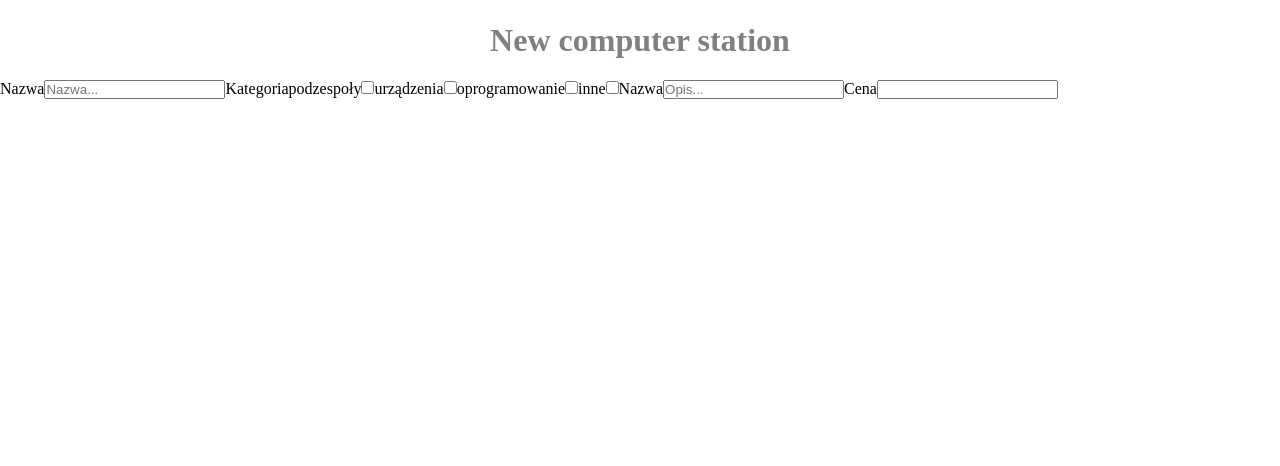
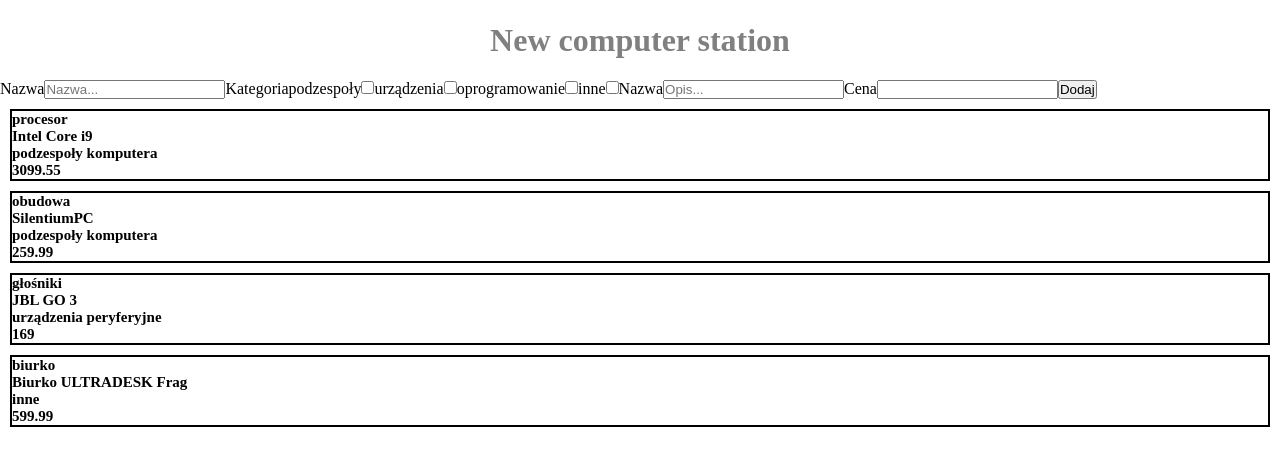
Before and after one commit to PawelDziarmaga/new-computer-station, a React (Create React App) app: page / in a window 1280 px wide. Shown: the top 466 px of the page. Built offline with nearby package versions, Linux system fonts and the light colour scheme.

Commit message:
Connect inputs with state Connect state with the reducer Create table component

```diff
--- a/src/App.tsx
+++ b/src/App.tsx
@@ -5,6 +5,7 @@ import { store } from "./state";
 
 import Header from "./components/Header/Header";
 import Forms from "./components/Forms/Forms";
+import Tabels from "./components/Tabels/Tabels";
 
 import { createGlobalStyle } from "styled-components";
 
@@ -23,6 +24,7 @@ function App() {
 				<div className='App'>
 					<Header />
 					<Forms />
+					<Tabels />
 				</div>
 			</Provider>
 
--- a/src/components/Forms/FormChecBox.tsx
+++ b/src/components/Forms/FormChecBox.tsx
@@ -1,4 +1,19 @@
-function FormChecBox() {
+import { useState } from "react";
+
+type PropsType = {
+	setCategory: (e: string) => void;
+};
+
+function FormChecBox(props: PropsType) {
+	const [hardware, setHardware] = useState<boolean>(false);
+	const [software, setSoftware] = useState<boolean>(false);
+	const [devices, setDevices] = useState<boolean>(false);
+	const [other, setOther] = useState<boolean>(false);
+
+	const handleChange = (e: string) => {
+		props.setCategory(e);
+	};
+
 	return (
 		<label className='kategoria'>
 			Kategoria
@@ -7,25 +22,60 @@ function FormChecBox() {
 				<input
 					type='checkbox'
 					name='podzespoły'
-					value='podzespoły'></input>
+					value='podzespoły'
+					checked={hardware}
+					onChange={(e) => {
+						setHardware(e.target.checked);
+						setSoftware(false);
+						setDevices(false);
+						setOther(false);
+						handleChange(e.target.value);
+					}}></input>
 			</label>
 			<label className='urządzenia'>
 				urządzenia
 				<input
 					type='checkbox'
 					name='urządzenia'
-					value='urządzenia'></input>
+					value='urządzenia'
+					checked={devices}
+					onChange={(e) => {
+						setHardware(false);
+						setSoftware(false);
+						setDevices(e.target.checked);
+						setOther(false);
+						handleChange(e.target.value);
+					}}></input>
 			</label>
 			<label className='oprogramowanie'>
 				oprogramowanie
 				<input
 					type='checkbox'
 					name='oprogramowanie'
-					value='false'></input>
+					value='oprogramowanie'
+					checked={software}
+					onChange={(e) => {
+						setHardware(false);
+						setSoftware(e.target.checked);
+						setDevices(false);
+						setOther(false);
+						handleChange(e.target.value);
+					}}></input>
 			</label>
 			<label className='inne'>
 				inne
-				<input type='checkbox' name='inne' value='inne'></input>
+				<input
+					type='checkbox'
+					name='inne'
+					value='inne'
+					checked={other}
+					onChange={(e) => {
+						setHardware(false);
+						setSoftware(false);
+						setDevices(false);
+						setOther(e.target.checked);
+						handleChange(e.target.value);
+					}}></input>
 			</label>
 		</label>
 	);
--- a/src/components/Forms/FormDescription.tsx
+++ b/src/components/Forms/FormDescription.tsx
@@ -1,16 +1,18 @@
-import { useState } from "react";
+type PropsType = {
+	description: string;
+	setDescription: (e: string) => void;
+};
 
-function FormDescription() {
-	const [description, setDescription] = useState<string>("");
+function FormDescription(props: PropsType) {
 	return (
 		<label className='opis'>
 			Nazwa
 			<input
 				type='text'
 				placeholder='Opis...'
-				value={description}
+				value={props.description}
 				onChange={(event) => {
-					setDescription(event.target.value);
+					props.setDescription(event.target.value);
 				}}></input>
 		</label>
 	);
--- a/src/components/Forms/FormName.tsx
+++ b/src/components/Forms/FormName.tsx
@@ -1,16 +1,18 @@
-import { useState } from "react";
+type PropsType = {
+	name: string;
+	setName: (e: string) => void;
+};
 
-function FormName() {
-	const [name, setName] = useState<string>("");
+function FormName(props: PropsType) {
 	return (
 		<label className='nazwa'>
 			Nazwa
 			<input
 				type='text'
 				placeholder='Nazwa...'
-				value={name}
+				value={props.name}
 				onChange={(event) => {
-					setName(event.target.value);
+					props.setName(event.target.value);
 				}}></input>
 		</label>
 	);
--- a/src/components/Forms/FormPrice.tsx
+++ b/src/components/Forms/FormPrice.tsx
@@ -1,16 +1,18 @@
-import { useState } from "react";
+type PropsType = {
+	price: number | undefined;
+	setPrice: (e: number) => void;
+};
 
-function FormPrice() {
-	const [price, setPrice] = useState<number>();
+function FormPrice(props: PropsType) {
 	return (
 		<label className='cena'>
 			Cena
 			<input
 				type='number'
-				value={price}
+				value={props.price}
 				onChange={(event) => {
 					const value = Number(event.target.value);
-					setPrice(value);
+					props.setPrice(value);
 				}}></input>
 		</label>
 	);
--- a/src/components/Forms/Forms.tsx
+++ b/src/components/Forms/Forms.tsx
@@ -1,16 +1,59 @@
+import { useState } from "react";
+
+import { actionCreators } from "../../state/index";
+import { useDispatch } from "react-redux";
+import { bindActionCreators } from "redux";
+
 import FormName from "./FormName";
 import FormDescription from "./FormDescription";
 import FormChecBox from "./FormChecBox";
 import FormPrice from "./FormPrice";
 
 function Forms() {
+	const dispatch = useDispatch();
+	const { addElement } = bindActionCreators(actionCreators, dispatch);
+
+	const [description, setDescription] = useState<string>("");
+	const [name, setName] = useState<string>("");
+	const [price, setPrice] = useState<number>();
+	const [category, setCategory] = useState<string>();
+
+	const addHendler = () => {
+		if (!description || !name || !price || !category) {
+			return;
+		}
+		setDescription("");
+		setName("");
+		setPrice(0);
+		setCategory("");
+
+		const newElement = {
+			id: 4,
+			name,
+			description,
+			category,
+			price,
+		};
+		addElement(newElement);
+	};
+
 	return (
 		<div>
 			<form>
-				<FormName />
-				<FormChecBox />
-				<FormDescription />
-				<FormPrice />
+				<FormName name={name} setName={setName} />
+				<FormChecBox setCategory={setCategory} />
+				<FormDescription
+					description={description}
+					setDescription={setDescription}
+				/>
+				<FormPrice price={price} setPrice={setPrice} />
+				<button
+					onClick={(e) => {
+						e.preventDefault();
+						addHendler();
+					}}>
+					Dodaj
+				</button>
 			</form>
 		</div>
 	);
--- /dev/null
+++ b/src/components/Tabels/Tabels.tsx
@@ -0,0 +1,58 @@
+import React, { useState, useEffect } from "react";
+
+import { State } from "../../state/index";
+import { useSelector } from "react-redux";
+
+import styled from "styled-components";
+const Div = styled.div`
+	border: 2px solid black;
+	margin: 10px;
+	font-size: 10px;
+`;
+
+type stateType = {
+	id: number;
+	name: string;
+	description: string;
+	category: string | undefined;
+	price: number | undefined;
+}[];
+
+function Tabels() {
+	const state: stateType = useSelector(
+		(state: State) => state.summaryReducer
+	);
+	const [elements, setElements] = useState<JSX.Element | JSX.Element[]>(
+		state.map((x) => {
+			return (
+				<Div key={x.id}>
+					<h2>{x.name}</h2>
+					<h2>{x.description}</h2>
+					<h2>{x.category}</h2>
+					<h2>{x.price}</h2>
+				</Div>
+			);
+		})
+	);
+	useEffect(() => {
+		setElements(
+			state.map((x) => {
+				return (
+					<Div key={x.id}>
+						<h2>{x.name}</h2>
+						<h2>{x.description}</h2>
+						<h2>{x.category}</h2>
+						<h2>{x.price}</h2>
+					</Div>
+				);
+			})
+		);
+	}, [state]);
+	return (
+		<div className='header'>
+			<h1>{elements}</h1>
+		</div>
+	);
+}
+
+export default Tabels;
--- a/src/state/actionCreators/actionCreators.ts
+++ b/src/state/actionCreators/actionCreators.ts
@@ -6,8 +6,8 @@ type PayloadType = {
 	id: number;
 	name: string;
 	description: string;
-	category: string;
-	price: number;
+	category: string | undefined;
+	price: number | undefined;
 };
 
 export const addElement = (amount: PayloadType) => {
--- a/src/state/reducers/summaryReducer.ts
+++ b/src/state/reducers/summaryReducer.ts
@@ -3,24 +3,28 @@ import { ActionType } from "../actionTypes/actionsTypes";
 
 const initialstate = [
 	{
+		id: 1,
 		name: "procesor",
 		description: "Intel Core i9",
 		category: "podzespoły komputera",
 		price: 3099.55,
 	},
 	{
+		id: 2,
 		name: "obudowa",
 		description: "SilentiumPC",
 		category: "podzespoły komputera",
 		price: 259.99,
 	},
 	{
+		id: 3,
 		name: "głośniki",
 		description: "JBL GO 3",
 		category: "urządzenia peryferyjne",
 		price: 169.0,
 	},
 	{
+		id: 4,
 		name: "biurko",
 		description: "Biurko ULTRADESK Frag",
 		category: "inne",
@@ -29,10 +33,11 @@ const initialstate = [
 ];
 
 type initialstateType = {
+	id: number;
 	name: string;
 	description: string;
-	category: string;
-	price: number;
+	category: string | undefined;
+	price: number | undefined;
 }[];
 
 const summaryReducer = (
@@ -41,6 +46,8 @@ const summaryReducer = (
 ) => {
 	switch (action.type) {
 		case ActionType.ADD:
+			state.push(action.payload);
+			console.log(state);
 			return state;
 		case ActionType.EDIT:
 			return state;
```
Also changed, not shown: src/state/actions/actions.ts (+4 -4 lines).
